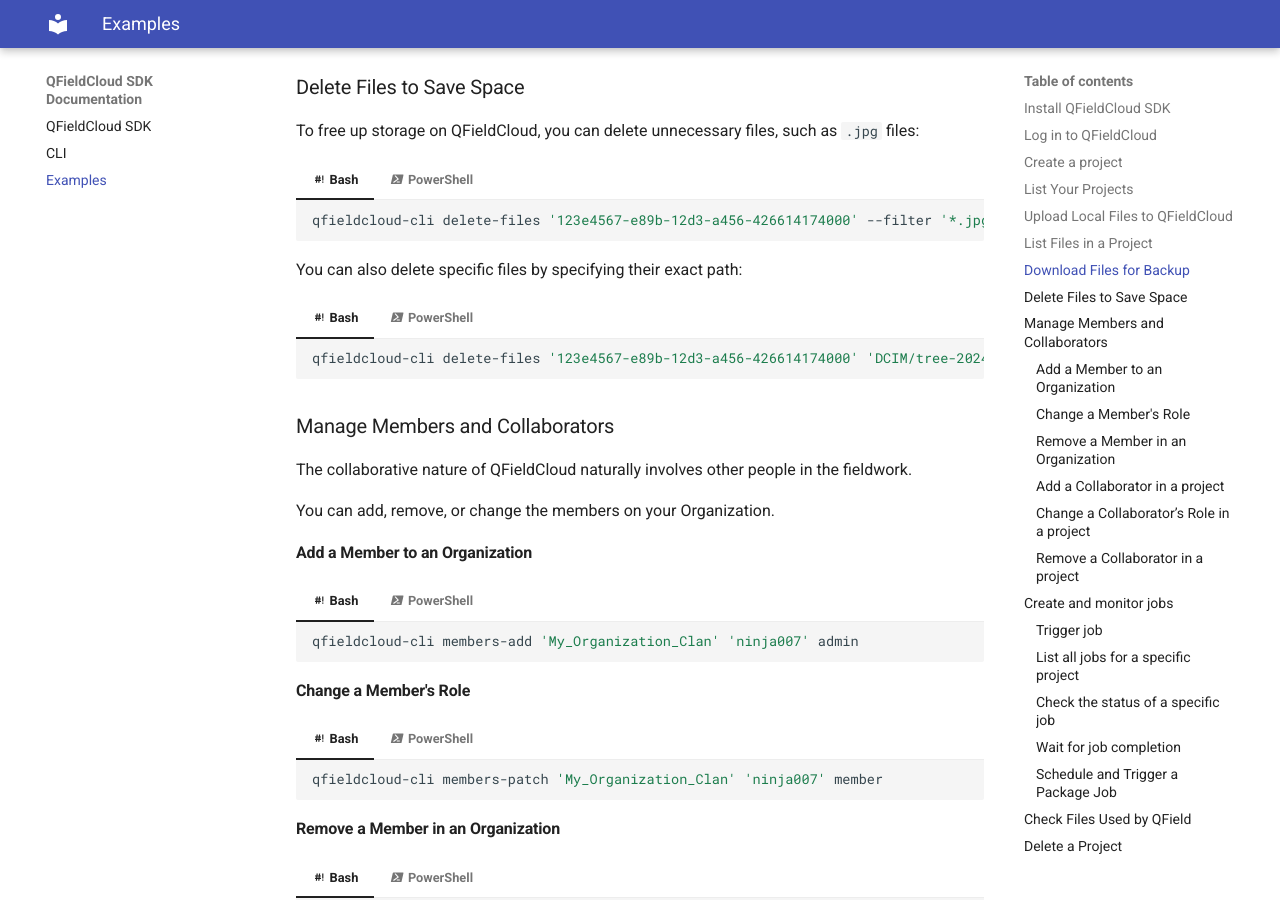
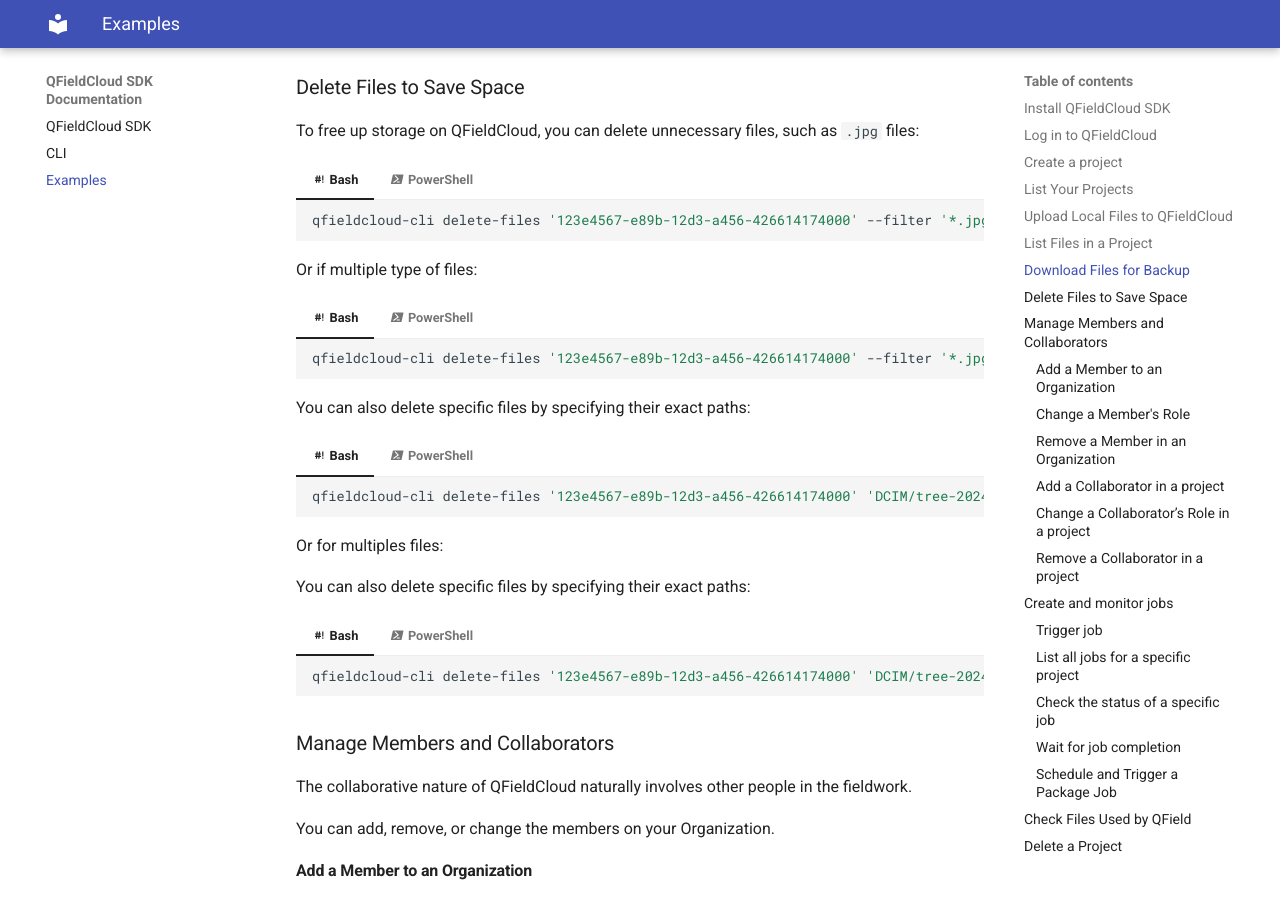
Before and after one commit to opengisch/qfieldcloud-sdk-python, an MkDocs documentation site: the page built from docs/docs/examples.md, in a window 1280 px wide and 900 px high, scrolled down 3019 px. Built offline with MkDocs 1.6.1 and Material for MkDocs 9.7.7, drawn with Linux system fonts in a browser that asks for light colours.

Commit message:
Fixing delete files flag and other improvements

````diff
--- a/docs/docs/examples.md
+++ b/docs/docs/examples.md
@@ -227,7 +227,21 @@
     qfieldcloud-cli delete-files "123e4567-e89b-12d3-a456-426614174000" --filter "*.jpg"
     ```
 
-You can also delete specific files by specifying their exact path:
+Or if multiple type of files:
+
+=== ":material-bash: Bash"
+
+    ```bash
+    qfieldcloud-cli delete-files '123e4567-e89b-12d3-a456-426614174000' --filter '*.jpg' '*.csv'
+    ```
+
+=== ":material-powershell: PowerShell"
+
+    ```powershell
+    qfieldcloud-cli delete-files "123e4567-e89b-12d3-a456-426614174000" --filter "*.jpg" '*.csv'
+    ```
+
+You can also delete specific files by specifying their exact paths:
 
 === ":material-bash: Bash"
 
@@ -239,6 +253,22 @@
 
     ```powershell
     qfieldcloud-cli delete-files "123e4567-e89b-12d3-a456-426614174000" "DCIM\tree-202411202334943.jpg"
+    ```
+
+Or for multiples files:
+
+You can also delete specific files by specifying their exact paths:
+
+=== ":material-bash: Bash"
+
+    ```bash
+    qfieldcloud-cli delete-files '123e4567-e89b-12d3-a456-426614174000' 'DCIM/tree-202411202334943.jpg' 'DCIM/tree-202411202331234.jpg'
+    ```
+
+=== ":material-powershell: PowerShell"
+
+    ```powershell
+    qfieldcloud-cli delete-files "123e4567-e89b-12d3-a456-426614174000" "DCIM\tree-202411202334943.jpg" "DCIM/tree-202411202331234.jpg"
     ```
 
 ### Manage Members and Collaborators
````
Also changed, not shown: 3 other files.
